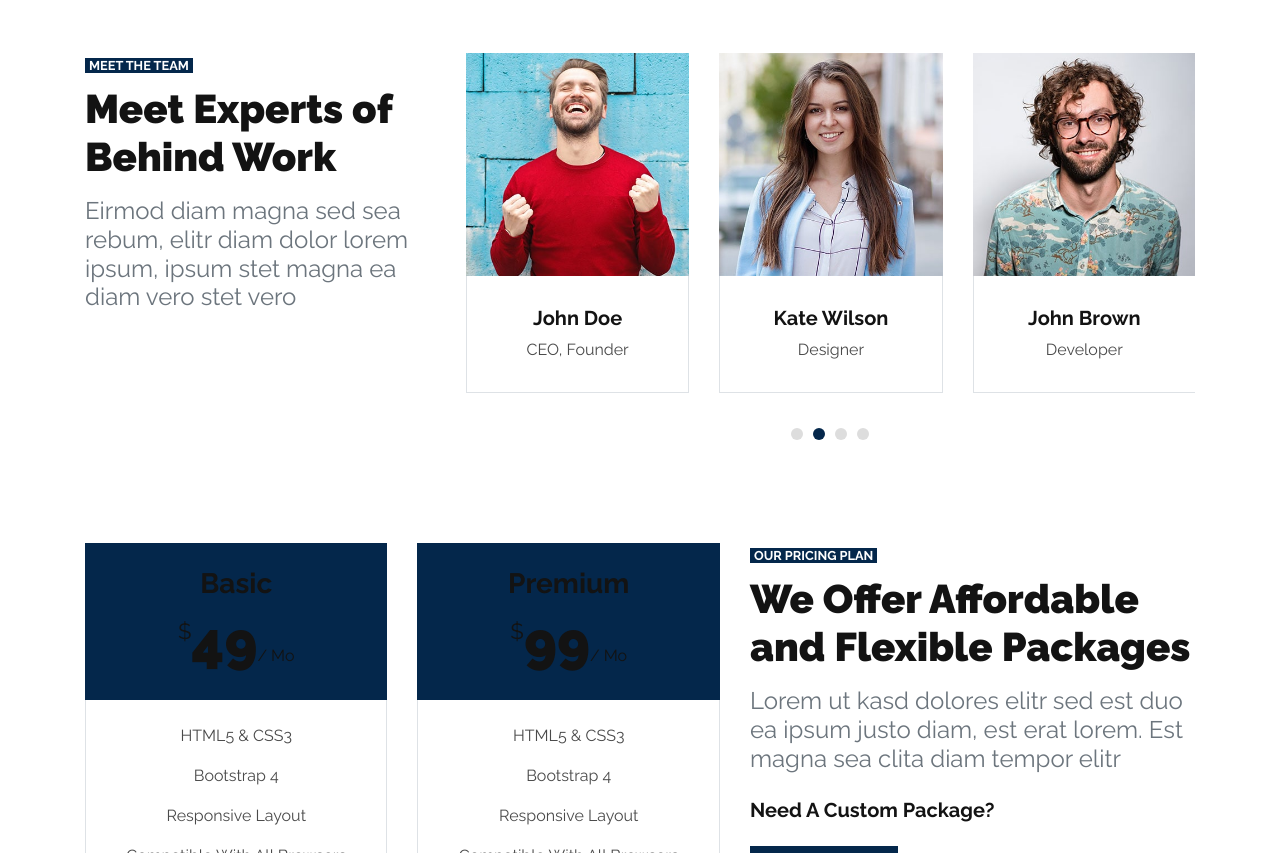
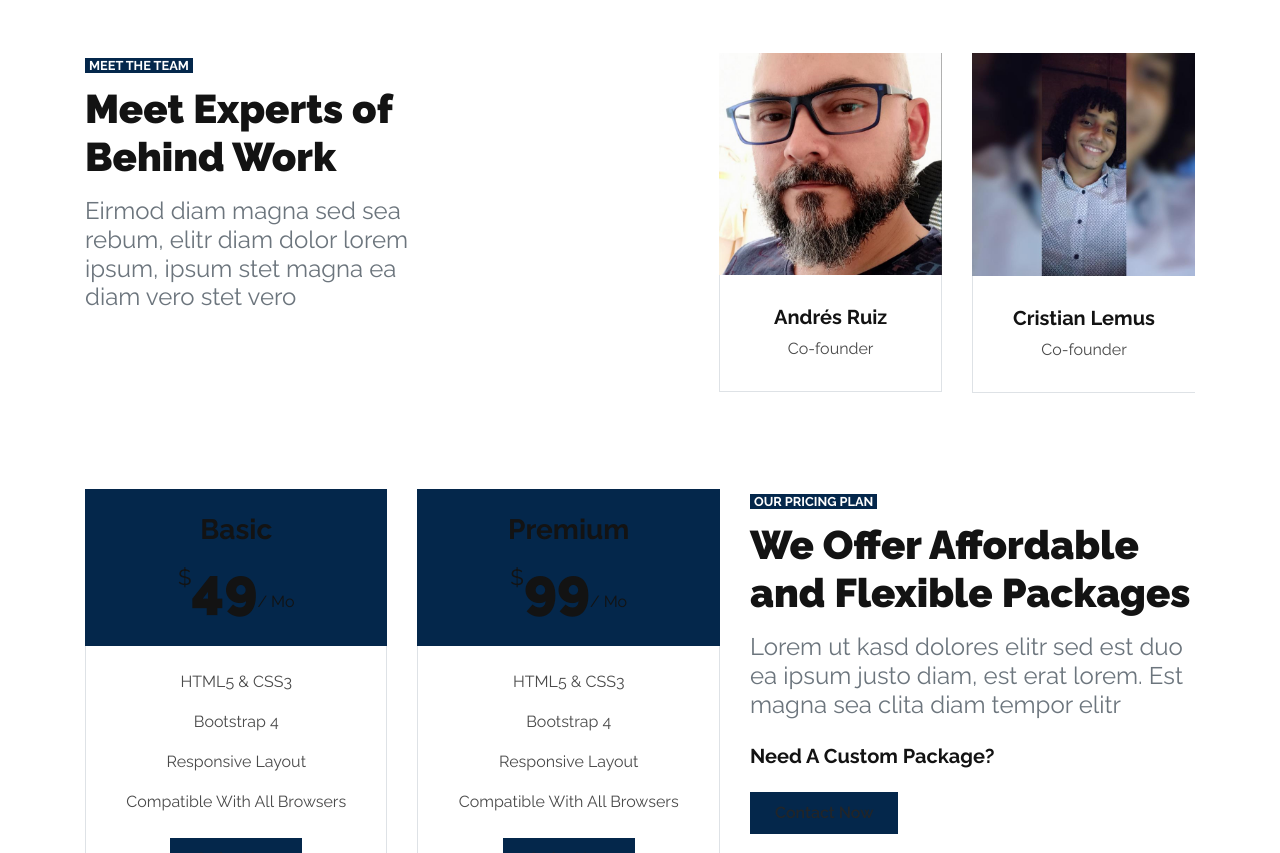
Before and after one commit to d4v1dl3mus/demo.noho.github.io, a plain HTML site: page index.html in a window 1280 px wide. Shown: the part 2294-3147 px from the top of the page. Drawn offline with nearby package versions, Linux system fonts and the light colour scheme.

Commit message:
update pictures

```diff
--- a/index.html
+++ b/index.html
@@ -298,7 +298,7 @@
                     <div class="owl-carousel team-carousel">
                         <div class="team-item">
                             <div class="position-relative">
-                                <img class="img-fluid w-100" src="img/team-1.jpg" alt="">
+                                <img class="img-fluid w-100" src="img/andres.png" alt="">
                                 <div
                                     class="team-overlay position-absolute d-flex align-items-center justify-content-center m-3">
                                     <div class="d-flex align-items-center justify-content-start">
@@ -315,13 +315,13 @@
                                 </div>
                             </div>
                             <div class="border border-top-0 text-center" style="padding: 30px;">
-                                <h5 class="font-weight-bold">John Doe</h5>
-                                <span>CEO, Founder</span>
+                                <h5 class="font-weight-bold">Andrés Ruiz</h5>
+                                <span>Co-founder</span>
                             </div>
                         </div>
                         <div class="team-item">
                             <div class="position-relative">
-                                <img class="img-fluid w-100" src="img/team-2.jpg" alt="">
+                                <img class="img-fluid w-100" src="img/cristian.jpg" alt="">
                                 <div
                                     class="team-overlay position-absolute d-flex align-items-center justify-content-center m-3">
                                     <div class="d-flex align-items-center justify-content-start">
@@ -338,11 +338,11 @@
                                 </div>
                             </div>
                             <div class="border border-top-0 text-center" style="padding: 30px;">
-                                <h5 class="font-weight-bold">Kate Wilson</h5>
-                                <span>Designer</span>
+                                <h5 class="font-weight-bold">Cristian Lemus</h5>
+                                <span>Co-founder</span>
                             </div>
                         </div>
-                        <div class="team-item">
+                        <!-- <div class="team-item">
                             <div class="position-relative">
                                 <img class="img-fluid w-100" src="img/team-3.jpg" alt="">
                                 <div
@@ -387,7 +387,7 @@
                                 <h5 class="font-weight-bold">Paul Watson</h5>
                                 <span>Marketer</span>
                             </div>
-                        </div>
+                        </div> -->
                     </div>
                 </div>
             </div>
--- a/js/main.js
+++ b/js/main.js
@@ -42,11 +42,11 @@
 
     // Team carousel
     $(".team-carousel").owlCarousel({
-        autoplay: true,
+        autoplay: false,
         smartSpeed: 1000,
         center: true,
-        dots: true,
-        loop: true,
+        dots: false,
+        loop: false,
         margin: 30,
         responsive: {
             0:{
```
Also changed, not shown: img/andres.png (added), img/cristian.jpg (added).
